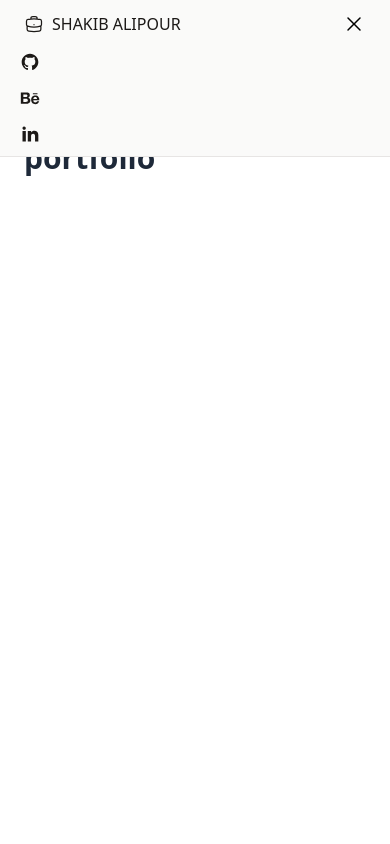
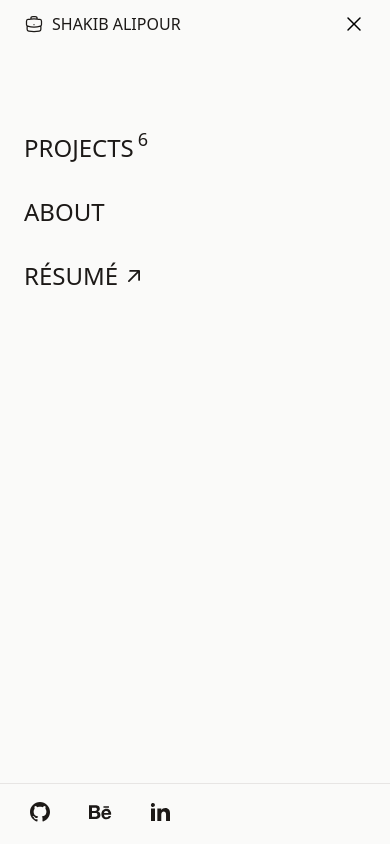
Before and after one commit to shkyb/shkyb.github.io, a React (Vite) app: page / in a window 390 px wide. Both pictures are taken after a click on the button "Toggle Menu". Built offline with nearby package versions, Linux system fonts and the light colour scheme.

Commit message:
navbar version 1.0 is complete and ready to launch

```diff
--- a/src/components/Navbar.jsx
+++ b/src/components/Navbar.jsx
@@ -11,7 +11,7 @@ export default function Navbar() {
   const [isOpen, setIsOpen] = useState(false);
 
   return (
-    <nav className="w-full  py-3 bg-stone-50 border-b border-stone-200 fixed top-0 left-0 z-50">
+    <nav className="w-full py-3 bg-stone-50 border-b border-stone-200 fixed top-0 left-0 z-999">
       <div className="max-w-screen-2xl px-6 md:px-12 mx-auto flex items-center justify-between">
         {/* Logo */}
         <div className="md:w-4/12"> <NavLogo text="Shakib Alipour" icon={<HiOutlineBriefcase size={20} />} />
@@ -25,10 +25,10 @@ export default function Navbar() {
         </ul>
 
         {/* Socials */}
-        <ul  className="hidden md:flex w-4/12 justify-end space-x-3">
-            <NavItem icon={<RiGithubFill size={20} />} href="https://github.com/shkyb" />
-            <NavItem icon={<RiBehanceFill size={20} />} href="https://behance.net/shakib-alipour" />
-            <NavItem icon={<RiLinkedinFill size={20} />} href="https://linkedin.com/in/shakib-alipour" />
+        <ul className="hidden md:flex w-4/12 justify-end space-x-3">
+          <NavItem icon={<RiGithubFill size={20} />} href="https://github.com/shkyb" />
+          <NavItem icon={<RiBehanceFill size={20} />} href="https://behance.net/shakib-alipour" />
+          <NavItem icon={<RiLinkedinFill size={20} />} href="https://linkedin.com/in/shakib-alipour" />
         </ul>
 
         {/* Mobile Hamburger */}
@@ -43,11 +43,23 @@ export default function Navbar() {
 
       {/* Mobile Dropdown */}
       {isOpen && (
-        <ul className="md:hidden mt-4 space-y-4 text-stone-900 font-medium px-4">
-            <NavItem icon={<RiGithubFill size={20} />} href="https://github.com/shkyb" />
-            <NavItem icon={<RiBehanceFill size={20} />} href="https://behance.net/shakib-alipour" />
-            <NavItem icon={<RiLinkedinFill size={20} />} href="https://linkedin.com/in/shakib-alipour" />
-        </ul>
+        <div className="md:hidden bg-stone-50 flex flex-col w-full justify-between pt-24 pb-14 h-screen">
+          <div>
+            <ul className="space-y-8 text-2xl px-6">
+              <NavItem text="Projects" count={6} href="./projects" />
+              <NavItem text="About" href="./about" />
+              <NavItem text="Résumé" icon={<HiMiniArrowUpRight />} href="#resume" />
+            </ul>
+          </div>
+          <div className="w-full px-6 border-t align-middle border-stone-200">
+            <ul className="align-middle mt-4 flex gap-8">
+              <NavItem icon={<RiGithubFill size={24} />} href="https://github.com/shkyb" />
+              <NavItem icon={<RiBehanceFill size={24} />} href="https://behance.net/shakib-alipour" />
+              <NavItem icon={<RiLinkedinFill size={24} />} href="https://linkedin.com/in/shakib-alipour" />
+            </ul>
+          </div>
+        </div>
+
       )}
     </nav>
   );
```
